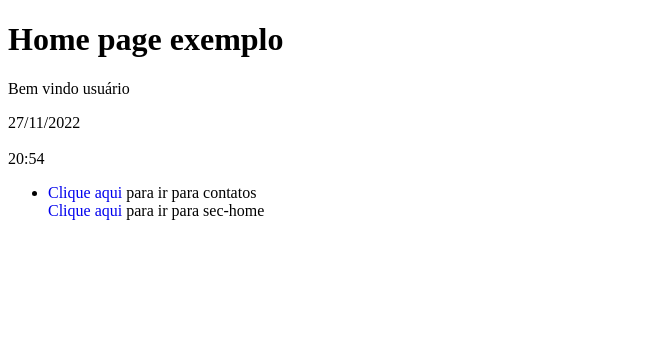
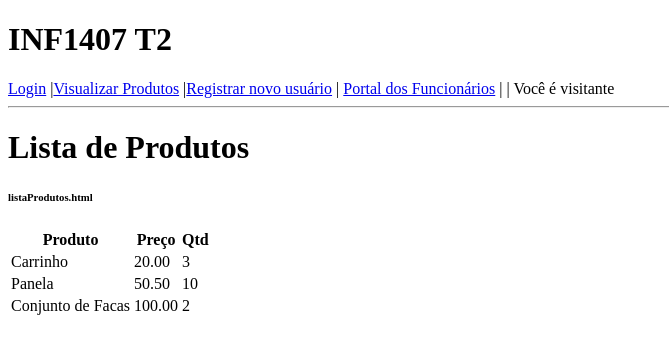
Before and after one commit to hnsoares/INF1407T2, a Django app: page / in a window 1280 px wide. Shown: the top 354 px of the page, without its empty margins (0-669 px from the left). Run offline with Django 3.2, Linux system fonts and the light colour scheme; data comes from the database, SQL or seed files in the repository; both versions use the stored data as it was after the commit.

Commit message:
Add files via upload

```diff
--- /dev/null
+++ b/ExemplosWeb/ExemplosWeb/models.py
@@ -0,0 +1,11 @@
+from django.db import models
+
+# Create your models here.
+
+class Produto(models.Model):
+    nome = models.CharField(max_length=100, help_text='Entre o nome')
+    preco = models.DecimalField(help_text='Entre o preço',decimal_places=2, max_digits=8)
+    qtd = models.IntegerField(help_text='Entre a quantidade')
+    setor = models.CharField(max_length=100, help_text='Entre o setor',null=True)
+    def __str__(self):
+        return self.nome
--- /dev/null
+++ b/ExemplosWeb/ExemplosWeb/templates/listaProdutos.html
@@ -0,0 +1,33 @@
+<!DOCTYPE html>
+<html>
+
+<head>
+    <meta charset="UTF-8">
+    <title>Lista Produtos</title>
+</head>
+
+<body>
+    {% include 'registro/base.html' %}
+    <h1>Lista de Produtos</h1>
+    <h6>listaProdutos.html</h6>
+    <table>
+        <tr>
+            <th>Produto</th>
+            <th>Preço</th>
+            <th>Qtd</th>
+        </tr>
+        {% for produto in produtos %}
+        <tr>
+            <td>{{ produto.nome }}</td>
+            <td>{{produto.preco }}</td>
+            <td>{{ produto.qtd }}</td>
+        </tr>
+        {% empty %}
+        <tr>
+            <th colspan="5">Não existem produtos disponíveis</th>
+        </tr>
+        {% endfor %}
+    </table>
+</body>
+
+</html>
--- a/ExemplosWeb/ExemplosWeb/templates/registro/base.html
+++ b/ExemplosWeb/ExemplosWeb/templates/registro/base.html
@@ -7,20 +7,19 @@
     <link rel="stylesheet"href="{% static 'css/estilo.css' %}">
 </head>
 <body>
-    <h1>Site Seguro</h1>
+    <h1>INF1407 T2</h1>
     <div>
-        <a href="/">Homepage</a>
-        |<a href='{% url "sec-home" %}'>Página inicial de segurança</a>
+        {% if user.is_authenticated %}
+             <a href='{% url "sec-logout" %}'>Logout</a>
+        {% else %}
+             <a href='{% url "sec-login" %}?next={% url "sec-secreta" %}'>Login</a>
+        {% endif %}
+        |<a href='{% url "sec-home" %}'>Visualizar Produtos</a>
 
         |<a href='{% url "sec-registro" %}'>Registrar novo usuário</a>
 
-        {% if user.is_authenticated %}
-            | <a href='{% url "sec-logout" %}'>LogOut</a>
-        {% else %}
-            | <a href='{% url "sec-login" %}?next={% url "sec-secreta" %}'>Login</a>
-        {% endif %}
 
-        | <a href='{% url "sec-secreta" %}'>Página Secreta</a> |
+        | <a href='{% url "sec-secreta" %}'>Portal dos Funcionários</a> |
     | Você é {% firstof user.username "visitante" %}
     </div>
     <hr>
--- a/ExemplosWeb/ExemplosWeb/templates/registro/login.html
+++ b/ExemplosWeb/ExemplosWeb/templates/registro/login.html
@@ -17,4 +17,5 @@ Página de Login
     </tr>
     </table>
 </form>
+|<a href='{% url "sec-registro" %}'>Registrar novo usuário</a>
 {% endblock %}
--- a/ExemplosWeb/ExemplosWeb/urls.py
+++ b/ExemplosWeb/ExemplosWeb/urls.py
@@ -19,17 +19,23 @@ from django.urls.conf import include
 from ExemplosWeb.views import homepage, homeSec , registro, secreto
 from django.contrib.auth.views import LoginView, LogoutView
 from django.urls.base import reverse_lazy
-
+from . import views
 
 
 urlpatterns = [
     path('admin/', admin.site.urls),
+
     path("contatos/", include ('contatos.urls')),
-    path('',homepage,name = 'tela-inicial'),
-    path('accounts/',homeSec,name='sec-home'),
+    path('',views.ProdutoListView.as_view(),name='sec-home'),
     path('accounts/registro/',registro, name = 'sec-registro'),
+    path('accounts/profile/',secreto, name='sec-secreta'),
+
+    path('secreto/',secreto, name='sec-secreta'),
+    path('secreto/cria',views.ProdutoCreateView.as_view(), name='sec-secreta-create'),
+    path('secreto/visualiza',views.ProdutoListViewSec.as_view(),name='sec-secreta-read'),
+    path('secreto/atualiza/<int:pk>/',views.ProdutoUpdateView.as_view(),name='sec-secreta-update'),
+    path('secreto/deleta/<int:pk>/',views.ProdutoDeleteView.as_view(),name='sec-secreta-delete'),
     path('accounts/login/',LoginView.as_view(template_name = 'registro/login.html'), name = 'sec-login'),
-    path('secreto/',secreto, name='sec-secreta'),
     path('accounts/logout/', LogoutView.as_view(next_page = reverse_lazy('sec-login')),name='sec-logout'),
 
 ]
--- a/ExemplosWeb/ExemplosWeb/views.py
+++ b/ExemplosWeb/ExemplosWeb/views.py
@@ -1,9 +1,15 @@
-from django.shortcuts import render , redirect
+from django.shortcuts import render , redirect , get_object_or_404
+from .models import Produto
 from datetime import datetime
+from .forms import UserForm, ProdutoModel2Form
 from django.contrib.auth.forms import UserCreationForm
 from django.contrib.auth.mixins import LoginRequiredMixin
 from django.contrib.auth.decorators import login_required
+from django.views.generic.base import View
+from django.http.response import HttpResponseRedirect
+from django.utils.decorators import method_decorator
 
+from django.urls.base import reverse_lazy
 def homepage(request):
     agora = datetime.now()
     relogio = {
@@ -24,7 +30,7 @@ def homeSec(request):
 def registro(request):
     if request.method =='POST':
         #cria um novo usuário no banco de dados
-        formulario = UserCreationForm(request.POST)
+        formulario = UserForm(request.POST)
         if formulario.is_valid():
             formulario.save()
             return redirect('sec-home')
@@ -32,9 +38,90 @@ def registro(request):
             return render(request,'registro/registro.html',{'form':formulario})
     else:
         # exibe o formulário para criar o usuário
-        formulario = UserCreationForm()
+        formulario = UserForm()
         return render(request,'registro/registro.html', {'form': formulario, })
 
 @login_required
 def secreto(request):
     return render(request, 'particular/paginaSecreta.html')
+
+class ProdutoListView(View):
+    def get(self, request, *args, **kwargs):
+        produtos = Produto.objects.all()
+        context = { 'produtos': produtos, }
+        return render(request,'listaProdutos.html',context)
+@method_decorator(login_required, name='dispatch')
+class ProdutoListViewSec(View):
+    def get(self, request, *args, **kwargs):
+        area = request.user.username.split('-')[0]
+
+        #produtos = Produto.objects.all()
+        produtos = Produto.objects.filter(setor=area)
+        context = { 'produtos': produtos, }
+        return render(request,'listaProdutossec.html',context)
+
+@method_decorator(login_required, name='dispatch')
+class ProdutoUpdateView(View):
+    def get(self, request, pk, *args, **kwargs):
+        #retorna apenas 1 objeto, senão levanta uma excessão
+
+
+
+        pessoa = Produto.objects.get(pk=pk)
+        formulario = ProdutoModel2Form(instance=pessoa)
+        setor = formulario.fields['setor']
+        setor.widget = setor.hidden_widget()
+        context = {'produto': formulario, }
+        return render(request, 'atualizaProduto.html', context)
+
+    def post(self, request, pk, *args, **kwargs):
+        pessoa = get_object_or_404(Produto, pk=pk)
+        formulario = ProdutoModel2Form(request.POST, instance=pessoa)
+        if formulario.is_valid():
+            pessoa = formulario.save()
+            pessoa.save()
+            return HttpResponseRedirect(reverse_lazy("sec-secreta-read"))
+        else:
+            contexto = {'produto': formulario, }
+            return render(request, 'atualizaProduto.html', contexto)
+
+@method_decorator(login_required, name='dispatch')
+class ProdutoCreateView(View):
+    def get(self, request, *args, **kwargs):
+        #retorna apenas 1 objeto, senão levanta uma excessão
+        user = request.user.username
+        formulario = ProdutoModel2Form()
+
+        setor = formulario.fields['setor']
+
+        setor.initial = user.split('-')[0]
+        setor.widget = setor.hidden_widget()
+
+        context = {'formulario': formulario}
+        return render(request, 'criaProduto.html', context)
+
+    def post(self, request, *args, **kwargs):
+        formulario = ProdutoModel2Form(request.POST)
+        user = request.user.username
+
+        if formulario.is_valid():
+            produto = formulario.save()
+            produto.save()
+            return HttpResponseRedirect(reverse_lazy('sec-secreta-read'))
+        else:
+            return render(request, 'criaProduto.html', {'formulario':formulario})
+
+@method_decorator(login_required, name='dispatch')
+class ProdutoDeleteView(View):
+    def get(self, request, pk, *args, **kwargs):
+        pessoa = Produto.objects.get(pk=pk)
+        contexto = { 'produto': pessoa, }
+        return render(
+            request, 'apagaProduto.html',
+              contexto)
+
+    def post(self, request, pk, *args, **kwargs):
+        pessoa = Produto.objects.get(pk=pk)
+        pessoa.delete()
+        return HttpResponseRedirect(
+            reverse_lazy("sec-secreta-read"))
```
Also changed, not shown: ExemplosWeb/ExemplosWeb/css/estilo.css (added, +8 -0 lines), ExemplosWeb/ExemplosWeb/forms.py (added, +27 -0 lines), ExemplosWeb/ExemplosWeb/templates/apagaProduto.html (added, +23 -0 lines), ExemplosWeb/ExemplosWeb/templates/atualizaProduto.html (added, +24 -0 lines), ExemplosWeb/ExemplosWeb/templates/baseCRUD.html (added, +21 -0 lines), ExemplosWeb/ExemplosWeb/templates/criaProduto.html (added, +22 -0 lines), ExemplosWeb/ExemplosWeb/templates/listaProdutossec.html (added, +40 -0 lines), ExemplosWeb/ExemplosWeb/templates/particular/paginaSecreta.html (+4 -5 lines), ExemplosWeb/ExemplosWeb/migrations/0001_initial.py (added), ExemplosWeb/ExemplosWeb/migrations/0002_produto_setor.py (added), ExemplosWeb/ExemplosWeb/migrations/__init__.py (added), ExemplosWeb/db.sqlite3.
